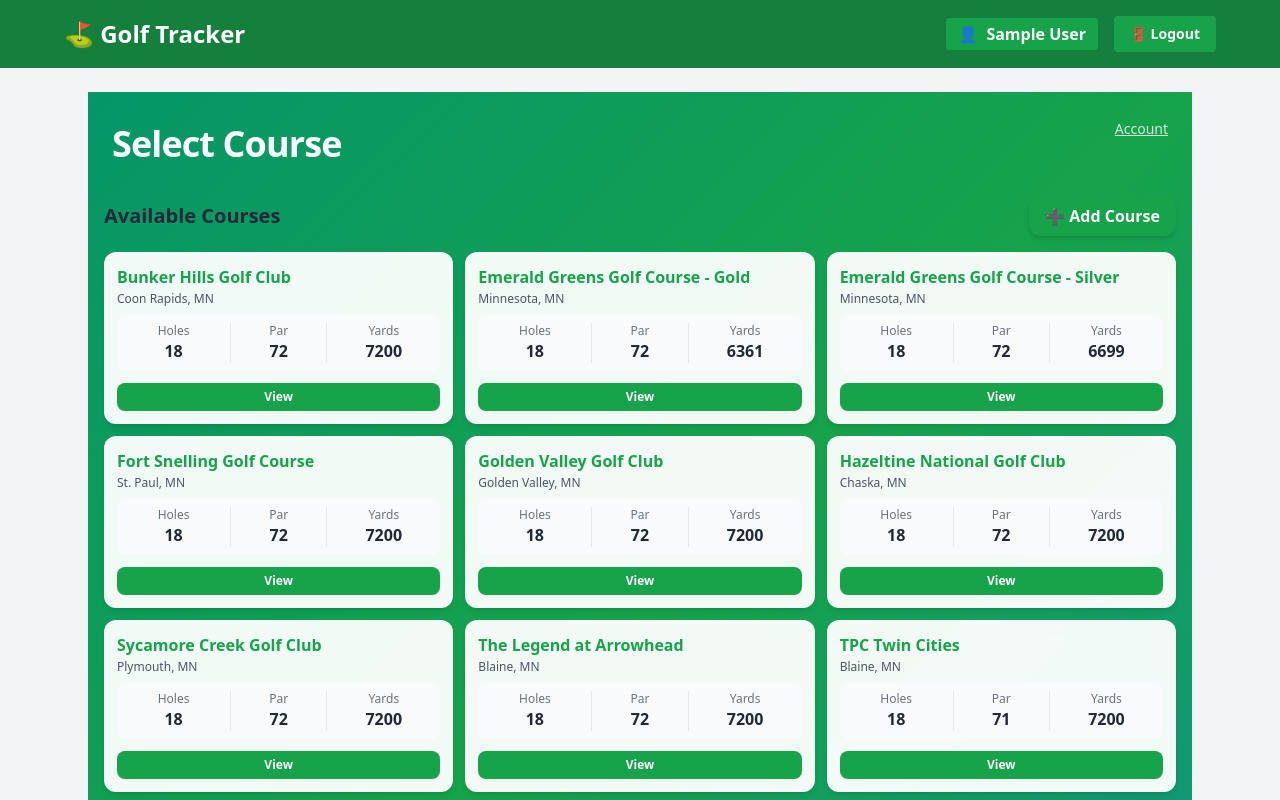
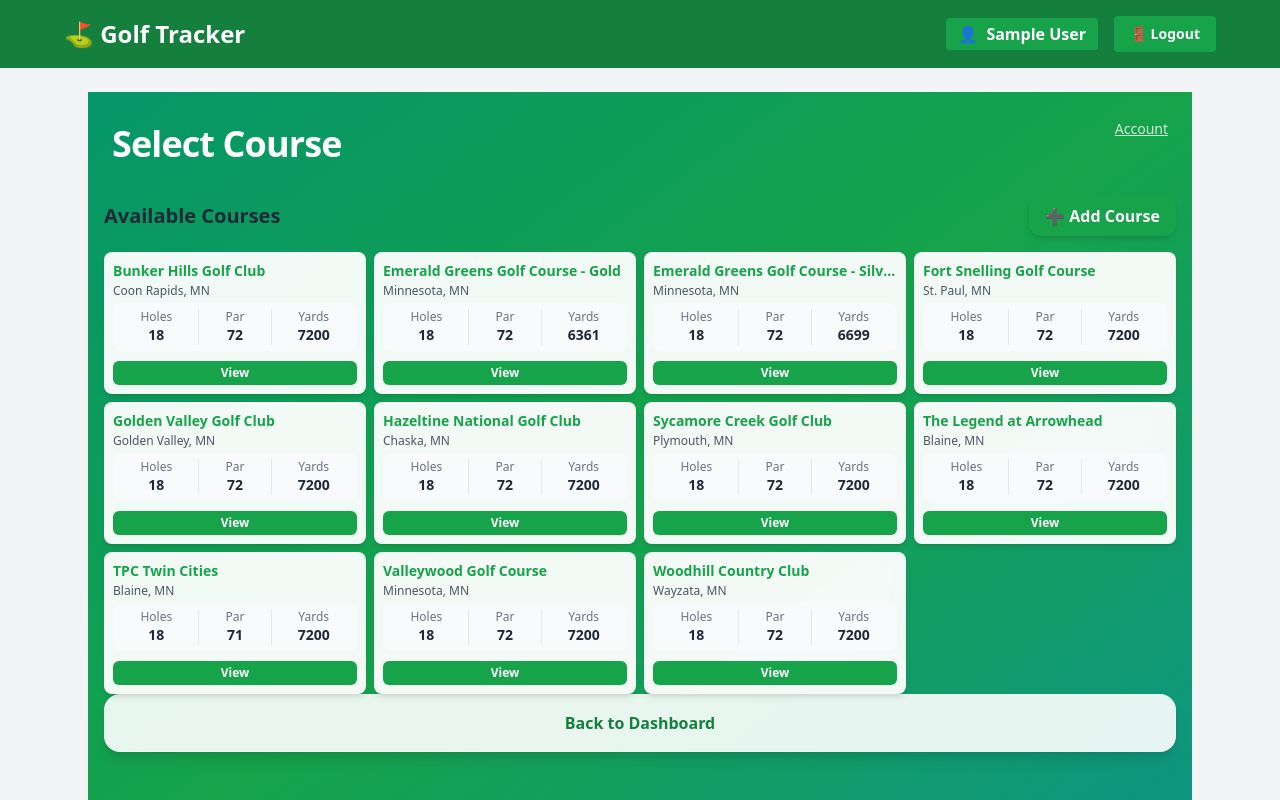
Before and after one commit to sdrindahl/Golf-Score, a Next.js app: page /manage-courses in a window 1280 px wide. Shown: the top 800 px of the page. Built offline with nearby package versions, Linux system fonts and the light colour scheme; no server answers; the database is empty; sample sign-in values are in the browser's storage.

Commit message:
refactor: further compress course cards for more compact display

```diff
--- a/app/manage-courses/page.tsx
+++ b/app/manage-courses/page.tsx
@@ -102,47 +102,47 @@ export default function ManageCourses() {
               </Link>
             </div>
           ) : (
-            <div className="grid grid-cols-1 md:grid-cols-2 lg:grid-cols-3 gap-3">
+            <div className="grid grid-cols-1 md:grid-cols-2 lg:grid-cols-3 xl:grid-cols-4 gap-2">
               {courses.sort((a, b) => a.name.localeCompare(b.name)).map((course) => (
-                <div key={course.id} className="bg-white/95 backdrop-blur rounded-xl p-3 shadow-md border border-white/20">
-                  <div className="mb-2">
+                <div key={course.id} className="bg-white/95 backdrop-blur rounded-lg p-2 shadow-md border border-white/20">
+                  <div className="mb-1">
                     <Link href={`/course-details?id=${course.id}`}>
-                      <h3 className="text-base font-bold text-green-600 hover:text-green-700 cursor-pointer mb-0.5">{course.name}</h3>
+                      <h3 className="text-sm font-bold text-green-600 hover:text-green-700 cursor-pointer mb-0.5 truncate">{course.name}</h3>
                     </Link>
-                    <p className="text-xs text-gray-600">{course.location}, {course.state}</p>
+                    <p className="text-xs text-gray-600 line-clamp-1">{course.location}, {course.state}</p>
                   </div>
 
-                  <div className="grid grid-cols-3 gap-2 mb-3 bg-gray-50 rounded-lg p-2">
+                  <div className="grid grid-cols-3 gap-1 mb-2 bg-gray-50 rounded-lg p-1.5">
                     <div className="text-center">
                       <p className="text-xs text-gray-500">Holes</p>
-                      <p className="text-base font-bold text-gray-800">{course.holes.length}</p>
+                      <p className="text-sm font-bold text-gray-800">{course.holes.length}</p>
                     </div>
                     <div className="text-center border-l border-r border-gray-200">
                       <p className="text-xs text-gray-500">Par</p>
-                      <p className="text-base font-bold text-gray-800">{course.par}</p>
+                      <p className="text-sm font-bold text-gray-800">{course.par}</p>
                     </div>
                     <div className="text-center">
                       <p className="text-xs text-gray-500">Yards</p>
-                      <p className="text-base font-bold text-gray-800">{course.holes.reduce((sum, h) => sum + h.men.yardage, 0)}</p>
+                      <p className="text-sm font-bold text-gray-800">{course.holes.reduce((sum, h) => sum + h.men.yardage, 0)}</p>
                     </div>
                   </div>
 
-                  <div className="flex gap-1.5">
+                  <div className="flex gap-1">
                     <Link href={`/course-details?id=${course.id}`} className="flex-1">
-                      <button className="w-full bg-green-600 hover:bg-green-700 text-white text-xs font-semibold px-2 py-1.5 rounded-lg transition-colors">
+                      <button className="w-full bg-green-600 hover:bg-green-700 text-white text-xs font-semibold px-1.5 py-1 rounded-md transition-colors">
                         View
                       </button>
                     </Link>
                     {currentUser?.is_admin && (
                       <>
                         <Link href={`/edit-course?id=${course.id}`} className="flex-1">
-                          <button className="w-full bg-blue-600 hover:bg-blue-700 text-white text-xs font-semibold px-2 py-1.5 rounded-lg transition-colors">
+                          <button className="w-full bg-blue-600 hover:bg-blue-700 text-white text-xs font-semibold px-1.5 py-1 rounded-md transition-colors">
                             Edit
                           </button>
                         </Link>
                         <button
                           onClick={() => handleDelete(course.id)}
-                          className="flex-1 bg-red-600 hover:bg-red-700 text-white text-xs font-semibold px-2 py-1.5 rounded-lg transition-colors"
+                          className="flex-1 bg-red-600 hover:bg-red-700 text-white text-xs font-semibold px-1.5 py-1 rounded-md transition-colors"
                         >
                           Delete
                         </button>
```
